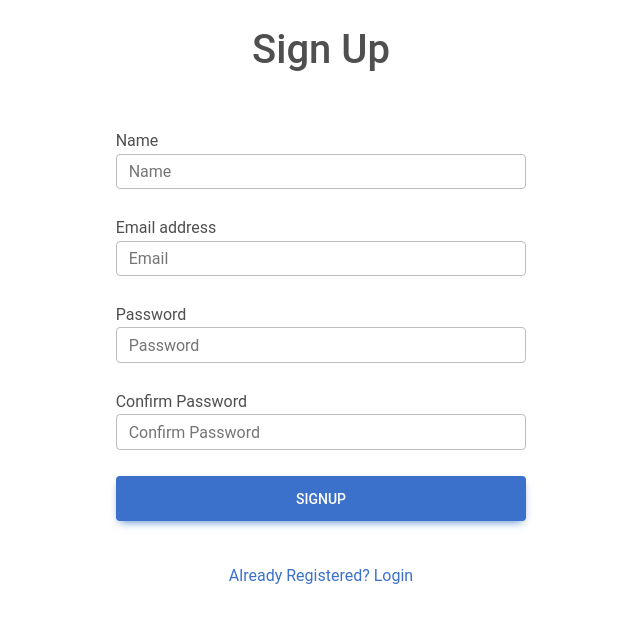
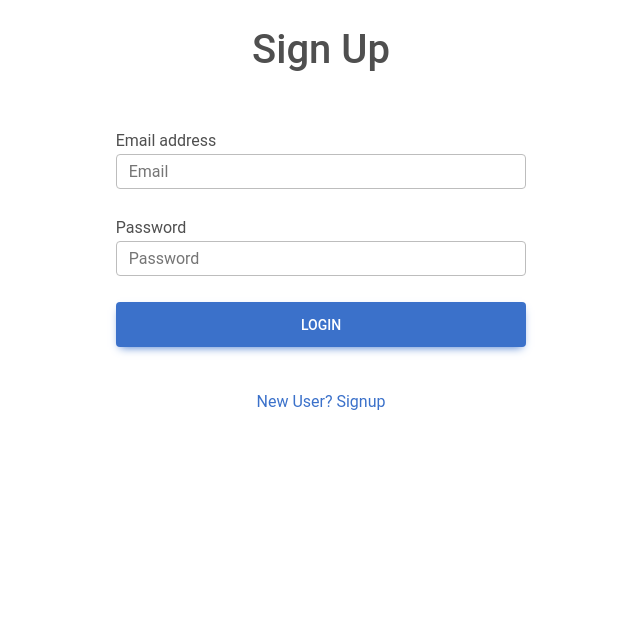
Before and after one commit to AkashB07/ExpenseTracker, a React (Create React App) app in the folder react-expense-tracker/: page /login in a window 1280 px wide. Shown: the top 622 px of the page, without its empty margins (319-959 px from the left). Built offline with nearby package versions, Linux system fonts and the light colour scheme.

Commit message:
Login Screen

```diff
--- a/react-expense-tracker/src/App.js
+++ b/react-expense-tracker/src/App.js
@@ -1,14 +1,22 @@
-import React, { useState } from "react";
-import Signup from "./components/Signup";
+import React, { useState, Fragment, useContext } from 'react';
+import { Route, Switch, Redirect } from "react-router-dom";
+import SignupPage from './pages/Signup';
+import LoginPage from './pages/Login';
 
-const App = () => {
-
+let App = () => {
 
   return (
-    <div>
-      <Signup/>
-    </div>
+    <Fragment>
+
+      <Switch>
+        <Route path='/' exact> <h1>Welcome to Expense Tracker</h1> </Route>
+
+        <Route path='/login' exact> <LoginPage /> </Route>
+        <Route path='/signup' exact> <SignupPage /> </Route>
+        <Route path='*'> <Redirect to='/login' /> </Route>
+      </Switch>
+    </Fragment>
   );
-};
+}
 
 export default App;
--- /dev/null
+++ b/react-expense-tracker/src/components/Login/Login.js
@@ -0,0 +1,81 @@
+import { useRef, Fragment } from 'react';
+import { Link, useHistory } from "react-router-dom";
+import axios from 'axios';
+import Button from 'react-bootstrap/Button';
+
+const url = 'http://localhost';
+
+const Login = () => {
+    const history = useHistory();
+    const emailInputRef = useRef();
+    const passwordInputRef = useRef();
+
+    const logintHandler = async (event) => {
+        try {
+            event.preventDefault();
+            const enteredEmail = emailInputRef.current.value;
+            const enteredPassword = passwordInputRef.current.value;
+
+            const loginDetails = {
+                email: enteredEmail,
+                password: enteredPassword
+            }
+
+            const respone = await axios.post(`${url}:4000/user/login`, loginDetails)
+            if (respone.data.success) {
+                alert(respone.data.message);
+                history.push('/');
+            }
+            else {
+                throw new Error('Failed to Login');
+            }
+        }
+
+        catch (error) {
+            console.log(error);
+        }
+    }
+
+    return (
+        <Fragment><br />
+            <div className="row justify-content-center">
+                <h1 className="text-center">Sign Up</h1><br /><br /><br /><br />
+
+                <div className="col-md-4">
+                    <form id="loginform" onSubmit={logintHandler}>
+
+                        <div className="form-group">
+                            <label>Email address</label>
+                            <input
+                                type="email"
+                                className="form-control"
+                                placeholder="Email"
+                                required ref={emailInputRef}
+                            />
+                        </div><br />
+
+                        <div className="form-group">
+                            <label>Password</label>
+                            <input
+                                type="password"
+                                className="form-control"
+                                placeholder="Password"
+                                required ref={passwordInputRef}
+                            />
+                        </div><br />
+
+
+                        <div className="d-grid gap-2">
+                            <Button type="submit" variant="primary" size="lg">Login</Button><br />
+                            <p className="text-center"> <Link to="/signup">New User? Signup</Link></p><br />
+                        </div>
+
+                    </form><br /><br /><br />
+                </div>
+            </div>
+        </Fragment>
+
+    );
+};
+
+export default Login;
--- a/react-expense-tracker/src/components/Signup.js
+++ b/react-expense-tracker/src/components/Signup/Signup.js
@@ -1,11 +1,12 @@
 import { useRef, Fragment } from 'react';
-import { Link } from "react-router-dom";
+import { Link, useHistory } from "react-router-dom";
 import axios from 'axios';
 import Button from 'react-bootstrap/Button';
 
 const url = 'http://localhost';
 
 const Signup = () => {
+    const history = useHistory();
     const nameInputRef = useRef();
     const emailInputRef = useRef();
     const passwordInputRef = useRef();
@@ -33,14 +34,15 @@ const Signup = () => {
             const respone = await axios.post(`${url}:4000/user/signup`, signupDetails)
             if (respone.status === 201) {
                 alert(respone.data.message);
+                history.push('/login');
             }
             else {
-                throw new Error('Failed to Signup')
+                throw new Error('Failed to Signup');
             }
         }
 
         catch (error) {
-            console(error);
+            console.log(error);
         }
     }
 
--- /dev/null
+++ b/react-expense-tracker/src/pages/Login.js
@@ -0,0 +1,9 @@
+import Login from "../components/Login/Login";
+
+const LoginPage = () => {
+    return (
+     <Login />
+    )
+}
+
+export default LoginPage;
--- /dev/null
+++ b/react-expense-tracker/src/pages/Signup.js
@@ -0,0 +1,9 @@
+import Signup from "../components/Signup/Signup";
+
+const SignupPage = () => {
+    return (
+     <Signup/>
+    )
+}
+
+export default SignupPage;
```
